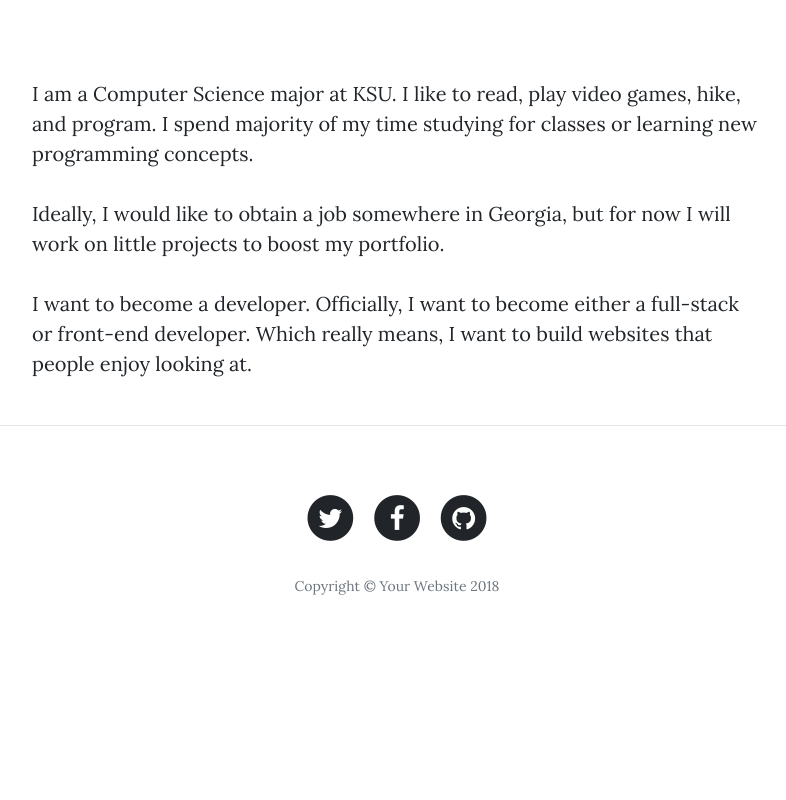
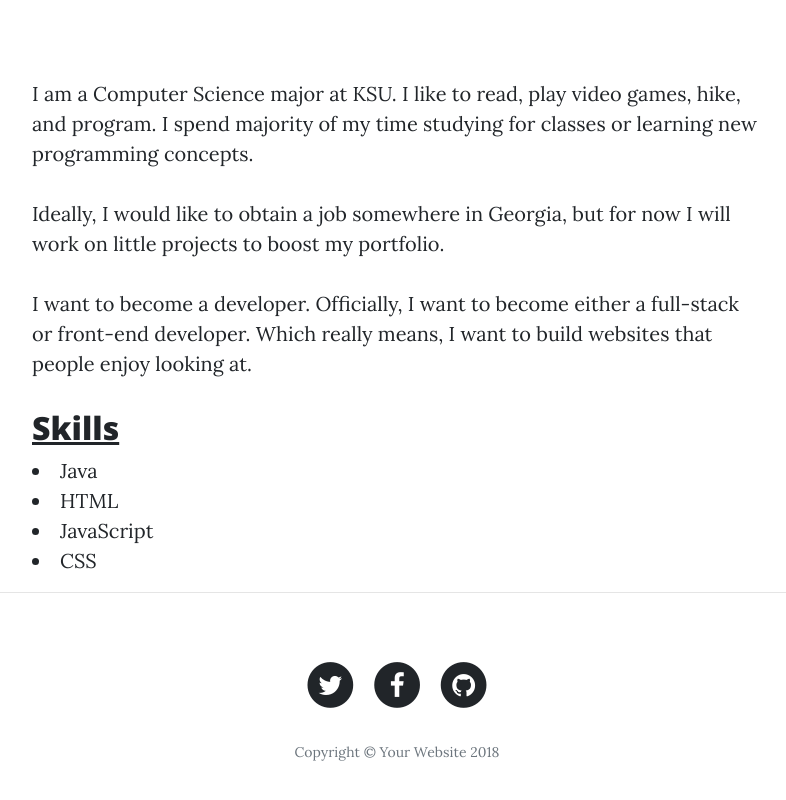
Before and after one commit to PurePotato/resumeblog, a website: page about.html in a window 1280 px wide. Shown: the part 533-1333 px from the top of the page, without its empty margins (243-1029 px from the left). Before the commit the page ends 1195 px from the top, so only its background shows below. Drawn offline with nearby package versions, Linux system fonts and the light colour scheme.

Commit message:
About Edit
Attempted to make a list of my skills

```diff
--- a/about.html
+++ b/about.html
@@ -76,6 +76,19 @@
           <p>I am a Computer Science major at KSU. I like to read, play video games, hike, and program. I spend majority of my time studying for classes or learning new programming concepts. </p>
           <p>Ideally, I would like to obtain a job somewhere in Georgia, but for now I will work on little projects to boost my portfolio. </p>
           <p>I want to become a developer. Officially, I want to become either a full-stack or front-end developer. Which really means, I want to build websites that people enjoy looking at. </p>
+          <h2 class="skills-heading"> <u>Skills</u> </h2>
+          <li class="skills-items">
+            <a class="skills-list"> Java </a>
+          </li>
+          <li class="skills-items">
+            <a class="skills-list"> HTML </a>
+          </li>
+          <li class="skills-items">
+            <a class="skills-list"> JavaScript </a>
+          </li>
+          <li class="skills-items">
+            <a class="skills-list"> CSS </a>
+          </li>
         </div>
       </div>
     </div>
```
